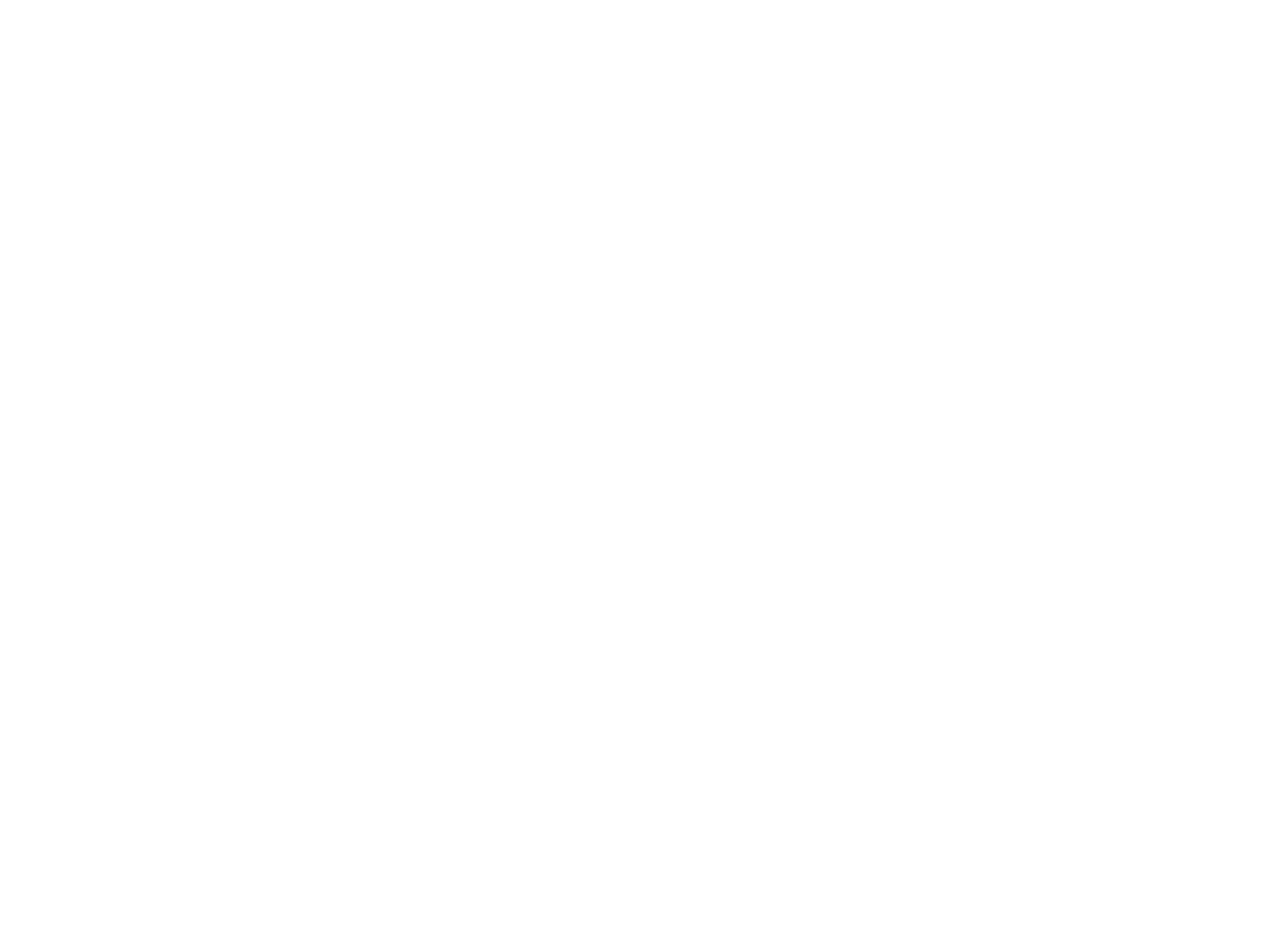
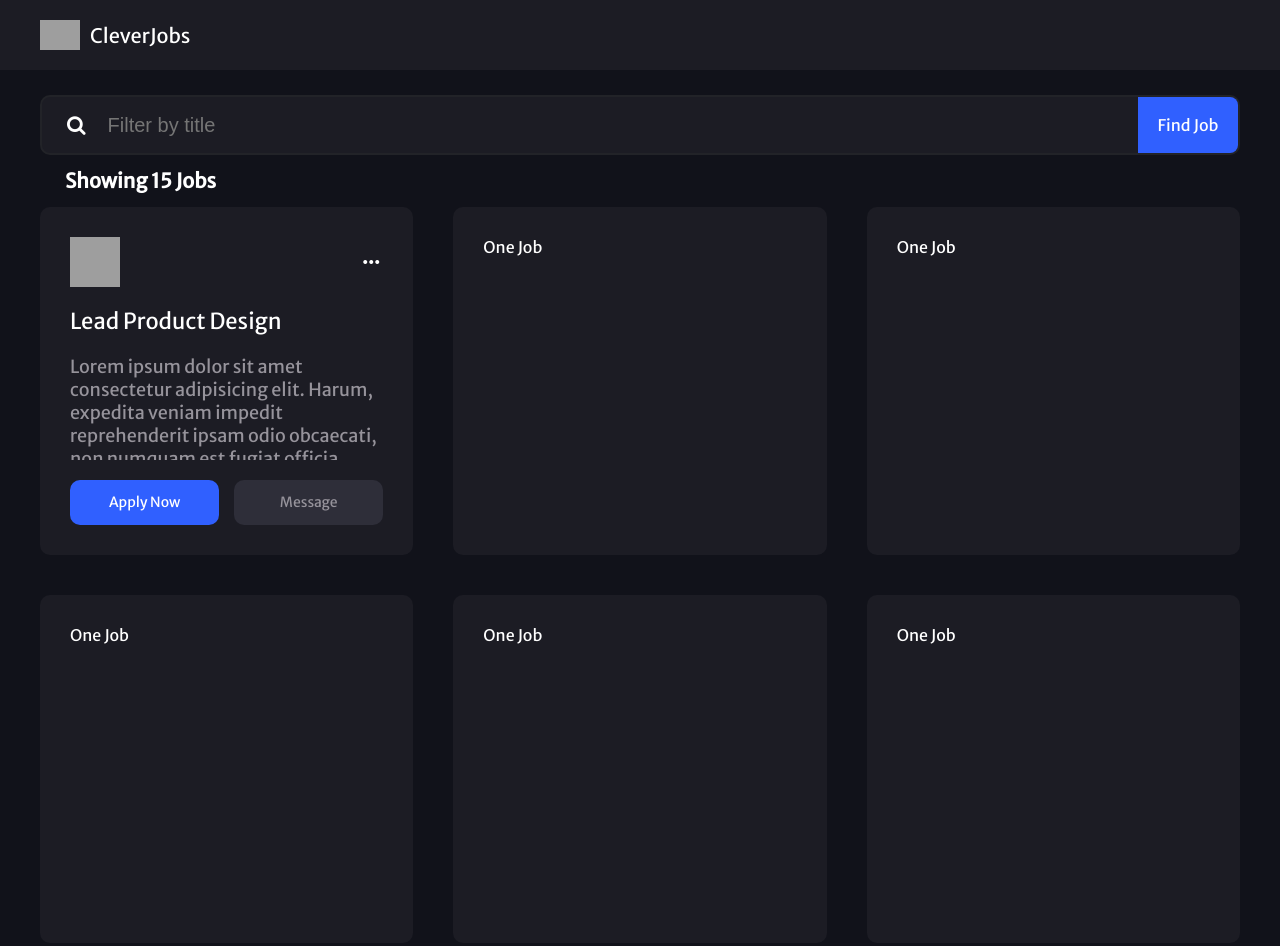
Before and after one commit to Abdulrhman19/Live-Job-Search, a plain HTML site: page index.html in a window 1280 px wide. Before the commit the page ends 800 px from the top, so only its background shows below. Drawn offline with Linux system fonts and the light colour scheme; grey boxes are pictures that could not be loaded.

Commit message:
Create job tiles

```diff
--- a/css/style.css
+++ b/css/style.css
@@ -0,0 +1,187 @@
+@import url('https://fonts.googleapis.com/css2?family=Merriweather+Sans&display=swap');
+
+* {
+    box-sizing: border-box;
+}
+
+body {
+    margin: 0;
+    font-family: 'Merriweather Sans', sans-serif;
+    color: #fff;
+    background-color: #11121A;
+}
+
+
+header {
+    background-color: #1c1c24;
+    height: 70px;
+    display: flex;
+    justify-content: center;
+    align-items: center;
+    font-size: 20px;
+    margin-bottom: 25px;
+}
+
+/* UTILITES */
+.header-container {
+    max-width: 1250px;
+    width: 100%;
+    display: flex;
+    align-items: center;
+    padding: 0 25px;
+}
+
+.header-container .logo {
+    height: 30px;
+    margin-right: 10px;
+}
+
+.header-container .logo img{
+    height: 100%;
+}
+
+.search {
+    width: 100%;
+    max-width: 1250px;
+    margin: 0 auto;
+    padding: 0 25px;
+}
+
+.search-container {
+    background-color: #1c1c24;
+    height: 60px;
+    border-radius: 10px;
+    border: 2px solid #222328;
+    display: flex;
+    overflow: hidden;
+}
+
+.input-container {
+    flex-grow: 1;
+    display: flex;
+    align-items: center;
+}
+
+.input-container input {
+    flex-grow: 1;
+    background-color: transparent;
+    border: none;
+    outline: none;
+    color: #fff;
+    font-size: 20px;
+    margin-left: 20px;
+}
+
+.input-container i {
+    font-size: 20px;
+    padding-left: 25px;
+}
+
+.button-container {
+    background-color: #3060ff;
+    width: 100px;
+    display: flex;
+    justify-content: center;
+    align-items: center;
+    cursor: pointer;
+    transition: all 0.2s ease;
+}
+
+.button-container:hover {
+    background-color: #5a81ff;
+}
+
+.jobs-list {
+    max-width: 1250px;
+    width: 100%;
+    background-color: #11121A;
+    height: 100vh;
+    margin: 0 auto;
+    display: flex;
+    flex-direction: column;
+    padding: 0 25px;
+}
+
+.jobs-list h1 {
+    margin-left: 25px;
+    font-size: 20px;
+}
+
+.jobs-container {
+    display: grid;
+    grid-template-columns: repeat(3, 1fr);
+    grid-template-rows: repeat(3, 1fr);
+    gap: 40px;
+    background-color: #11121A;
+}
+
+.job-tile {
+    background-color: #1c1c24;
+    border-radius: 10px;
+    cursor: pointer;
+    display: flex;
+    flex-direction: column;
+    justify-content: flex-start;
+    padding: 30px;
+    color: #fff;
+    transition: transform 0.2s;
+}
+
+.job-tile:hover {
+    transform: scale(1.05);
+}
+
+.top {
+    width: 100%;
+    display: flex;
+    justify-content: space-between;
+    align-items: center;
+}
+
+.top img {
+    width: 50px;
+    height: 50px;
+}
+
+.rolename {
+    padding: 20px 0;
+}
+
+.rolename span {
+    font-size: 22px;
+}
+
+.description {
+    height: 105px;
+    overflow: hidden;
+    font-size: 18px;
+    color: #96939b;
+}
+
+.buttons {
+    margin-top: 20px;
+    display: flex;
+    justify-content: space-between;
+    height: 45px;
+}
+
+.button {
+    background-color: #2e2e39;
+    flex: 1;
+    display: flex;
+    justify-content: center;
+    align-items: center;
+    border-radius: 10px;
+    color: #96939b;
+    font-size: 14px;
+}
+
+.apply-now {
+    color: #fff;
+    background-color: #3060ff;
+    margin-right: 15px;
+}
+
+.apply-now:hover{
+    background-color: #5a81ff;
+}
--- a/index.html
+++ b/index.html
@@ -1,14 +1,90 @@
 <!DOCTYPE html>
 <html lang="en">
-<head>
-    <meta charset="UTF-8">
-    <meta http-equiv="X-UA-Compatible" content="IE=edge">
-    <meta name="viewport" content="width=device-width, initial-scale=1.0">
+  <head>
+    <meta charset="UTF-8" />
+    <meta http-equiv="X-UA-Compatible" content="IE=edge" />
+    <meta name="viewport" content="width=device-width, initial-scale=1.0" />
     <title>Document</title>
 
-    <link rel="stylesheet" href="./css/style.css">
-</head>
-<body>
+    <link rel="stylesheet" href="./css/style.css" />
+    <link
+      rel="stylesheet"
+      href="https://cdnjs.cloudflare.com/ajax/libs/font-awesome/4.7.0/css/font-awesome.min.css"
+    />
+    <link
+      rel="stylesheet"
+      href="https://fonts.googleapis.com/icon?family=Material+Icons"
+    />
+  </head>
+  <body>
+    <header>
+      <div class="header-container">
+        <div class="logo">
+          <img
+            src="https://kajabi-storefronts-production.kajabi-cdn.com/kajabi-storefronts-production/themes/284832/settings_images/rLlCifhXRJiT0RoN2FjK_Logo_roundbackground_black.png"
+            alt="logo"
+          />
+        </div>
+        <span>CleverJobs</span>
+      </div>
+    </header>
 
-</body>
+    <div class="search">
+      <div class="search-container">
+        <div class="input-container">
+          <i class="fa fa-search"></i>
+          <input
+            type="text"
+            id="filterJobs"
+            name="filter-jobs"
+            placeholder="Filter by title"
+          />
+        </div>
+        <div class="button-container">
+          <span>Find Job</span>
+        </div>
+      </div>
+    </div>
+
+    <div class="jobs-list">
+      <h1>Showing 15 Jobs</h1>
+      <div class="jobs-container">
+        <div class="job-tile">
+          <div class="top">
+            <img
+              src="https://logodownload.org/wp-content/uploads/2014/04/bmw-logo-5.png"
+              alt=""
+            />
+            <span class="material-icons more_horiz"> more_horiz </span>
+          </div>
+          <div class="rolename">
+            <span>Lead Product Design</span>
+          </div>
+          <div class="description">
+            <span
+              >Lorem ipsum dolor sit amet consectetur adipisicing elit. Harum,
+              expedita veniam impedit reprehenderit ipsam odio obcaecati, non
+              numquam est fugiat officia.</span
+            >
+          </div>
+          <div class="buttons">
+            <div class="button apply-now">
+              Apply Now
+            </div>
+            <div class="button">
+              Message
+            </div>
+
+          </div>
+        </div>
+        <div class="job-tile">One Job</div>
+        <div class="job-tile">One Job</div>
+        <div class="job-tile">One Job</div>
+        <div class="job-tile">One Job</div>
+        <div class="job-tile">One Job</div>
+      </div>
+    </div>
+
+    <script src="./js/script.js"></script>
+  </body>
 </html>
--- /dev/null
+++ b/js/script.js
@@ -0,0 +1,5 @@
+document.querySelector(".button-container")
+.addEventListener("click", () => {
+    let text = document.getElementById("filterJobs").value;
+
+});
```
